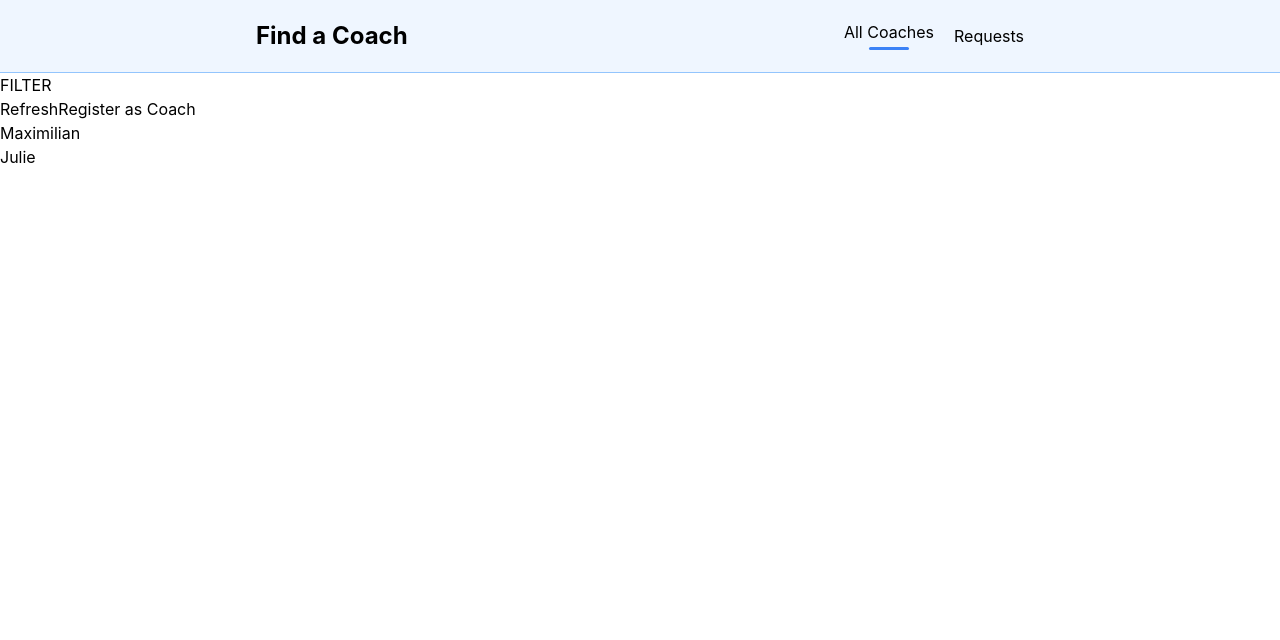
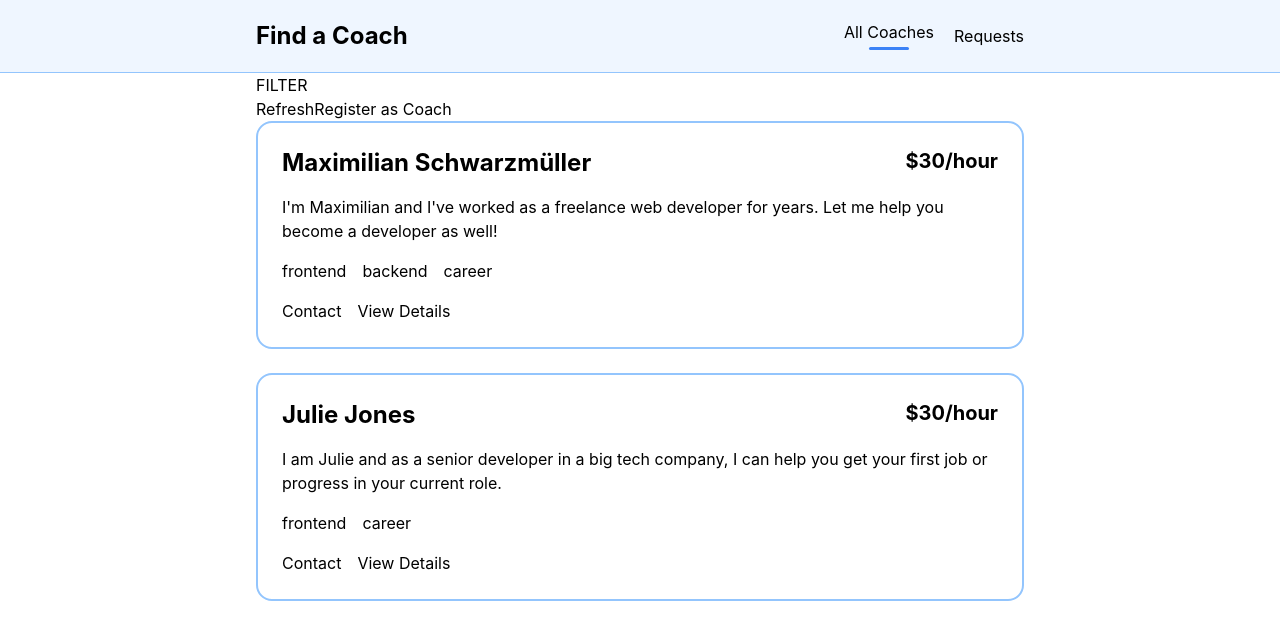
Before and after one commit to ahmadreza-ahmadi/Coach-Finder, a Vue app: page /coaches in a window 1280 px wide. Shown: the top 640 px of the page. Built offline with nearby package versions, Linux system fonts and the light colour scheme.

Commit message:
feat: add coach item component

```diff
--- /dev/null
+++ b/src/components/CoachItem.vue
@@ -0,0 +1,38 @@
+<script setup>
+import { computed, toRefs } from 'vue'
+import { RouterLink, useRoute } from 'vue-router'
+
+const props = defineProps(['coach'])
+
+const route = useRoute()
+console.log(route)
+
+const { id, firstName, lastName, areas, description, hourlyRate } = toRefs(props.coach)
+
+const fullName = computed(() => {
+  return `${firstName.value} ${lastName.value}`
+})
+const coachContactLink = computed(() => {
+  return `${route.path}/${id.value}/contact`
+})
+const coachDetailsLink = computed(() => {
+  return `${route.path}/${id.value}`
+})
+</script>
+
+<template>
+  <li class="flex flex-col gap-4 border-2 border-blue-300 rounded-2xl p-6">
+    <div class="flex justify-between">
+      <h3 class="text-2xl font-bold">{{ fullName }}</h3>
+      <h4 class="text-xl font-bold">${{ hourlyRate }}/hour</h4>
+    </div>
+    <h5>{{ description }}</h5>
+    <div class="flex gap-4">
+      <span v-for="area in areas" :key="area">{{ area }}</span>
+    </div>
+    <div class="flex gap-4">
+      <RouterLink :to="coachContactLink">Contact</RouterLink>
+      <RouterLink :to="coachDetailsLink">View Details</RouterLink>
+    </div>
+  </li>
+</template>
--- a/src/views/coaches/CoachesListView.vue
+++ b/src/views/coaches/CoachesListView.vue
@@ -3,6 +3,7 @@ import { computed } from 'vue'
 import { RouterLink } from 'vue-router'
 import { storeToRefs } from 'pinia'
 import { useCoachesStore } from '../../stores/coaches'
+import CoachItem from '@/components/CoachItem.vue'
 
 const { coaches } = storeToRefs(useCoachesStore())
 
@@ -12,16 +13,14 @@ const filteredCoaches = computed(() => {
 </script>
 
 <template>
-  <section>FILTER</section>
-  <section>
+  <section class="max-w-screen-md mx-auto">FILTER</section>
+  <section class="max-w-screen-md mx-auto">
     <div>
       <button>Refresh</button>
       <RouterLink to="/register">Register as Coach</RouterLink>
     </div>
-    <ul v-if="filteredCoaches.length">
-      <li v-for="coach in filteredCoaches" :key="coach.id">
-        <p>{{ coach.firstName }}</p>
-      </li>
+    <ul v-if="filteredCoaches.length" class="flex flex-col gap-6">
+      <CoachItem v-for="coach in filteredCoaches" :key="coach.id" :coach="coach" />
     </ul>
     <p v-else>No coach found!</p>
   </section>
```
